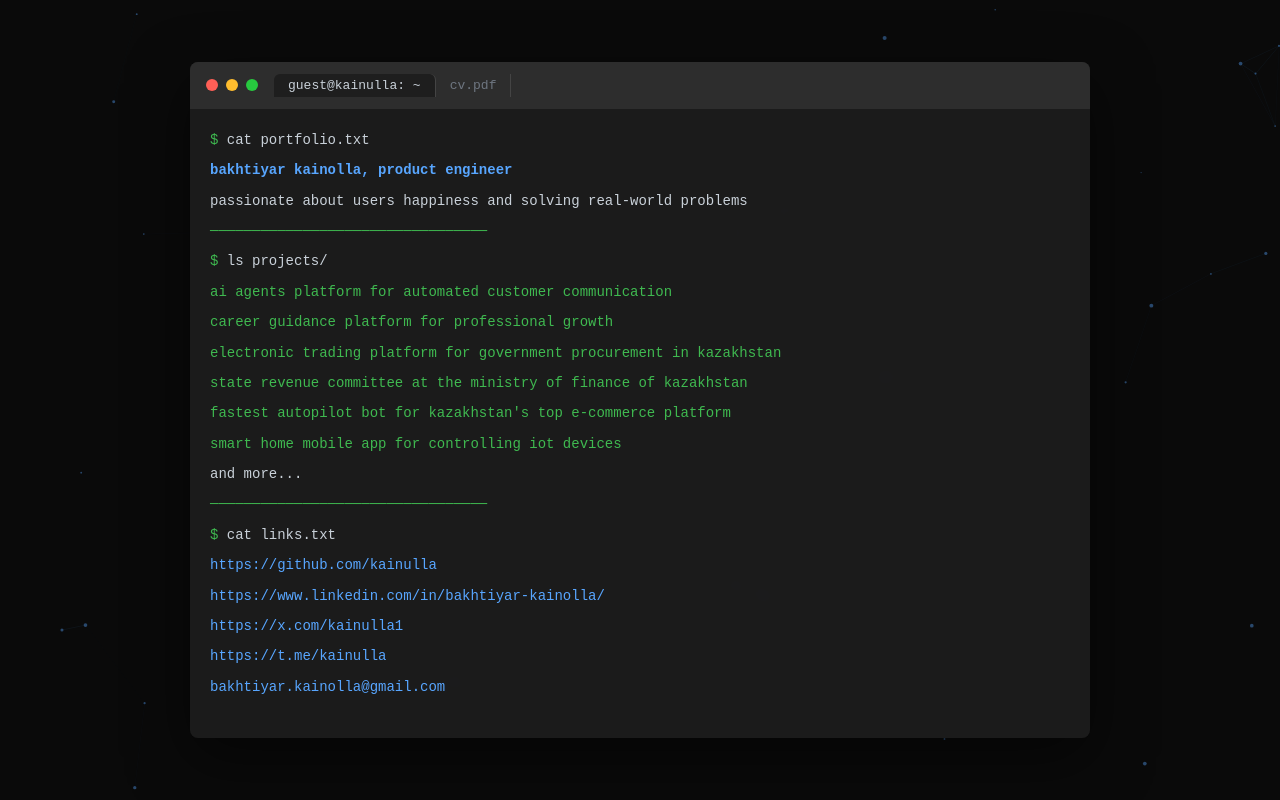
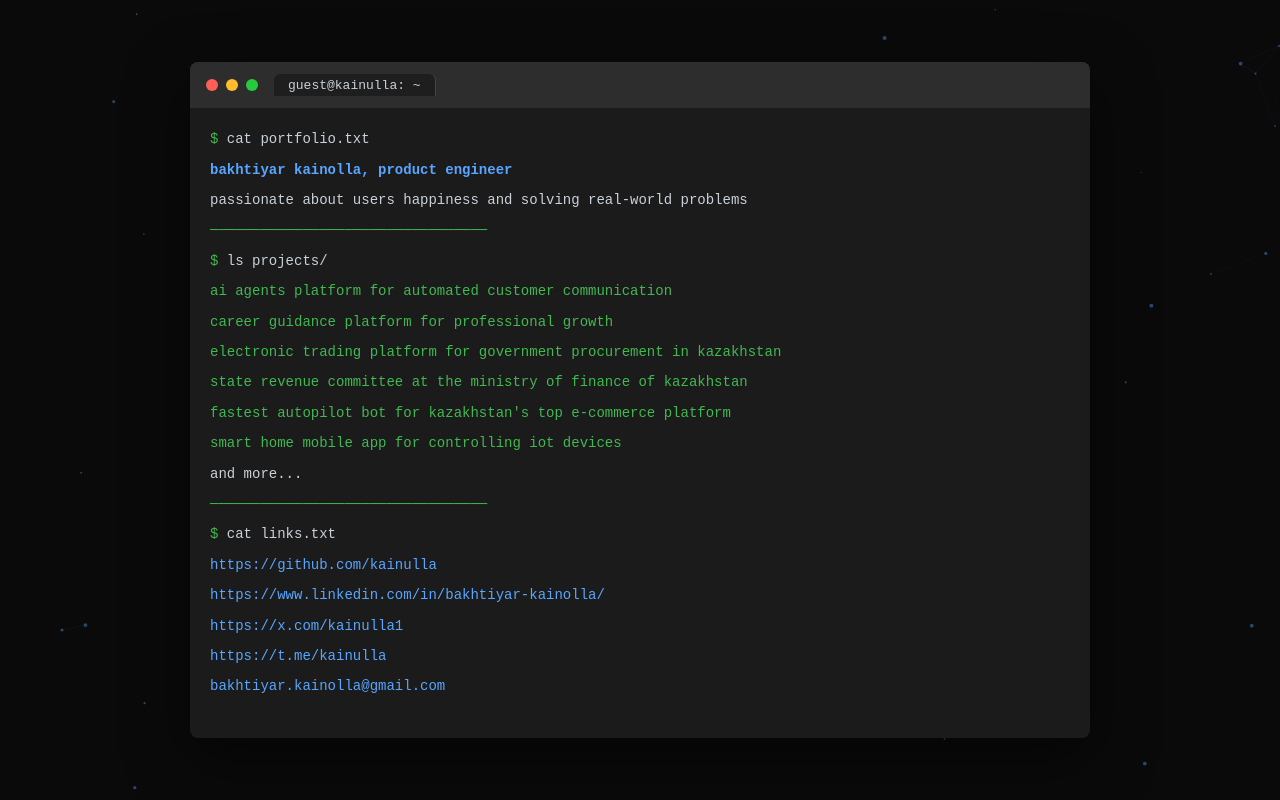
Before and after one commit to knull-a/me, a plain HTML site: page index.html in a window 1280 px wide. Drawn offline with Linux system fonts and the light colour scheme.

Commit message:
chore: hide cv tab

```diff
--- a/index.html
+++ b/index.html
@@ -18,7 +18,7 @@
             </div>
             <div class="tabs">
                 <div class="tab active">guest@kainulla: ~</div>
-                <a href="cv.pdf" target="_blank" class="tab">cv.pdf</a>
+                <!-- <a href="cv.pdf" target="_blank" class="tab">cv.pdf</a> -->
             </div>
         </div>
         <div class="terminal-body">
```
